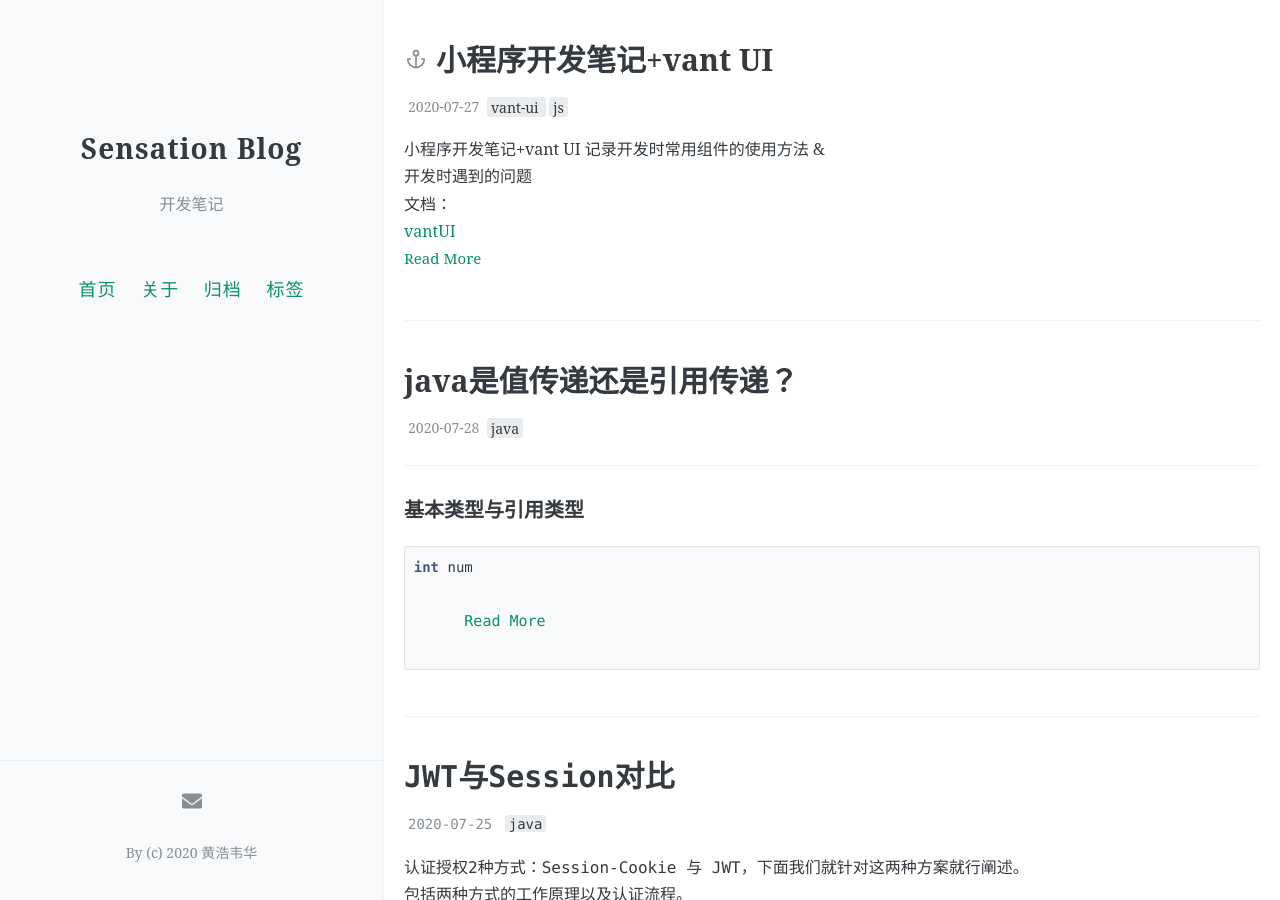
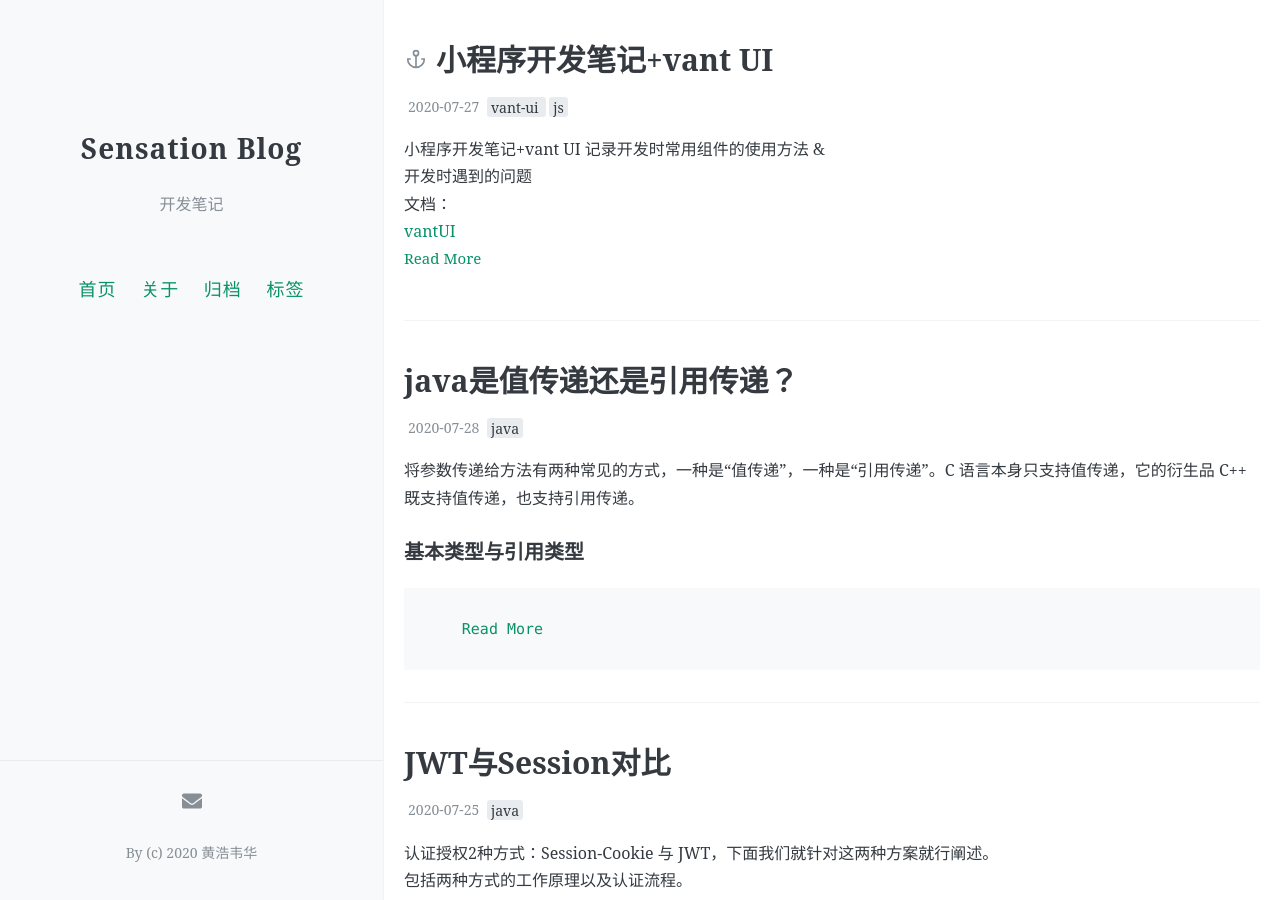
Before and after one commit to SensationG/blog, a Jekyll site: the page built from index.html, in a window 1280 px wide and 900 px high. Built offline with Jekyll 4.4.1, drawn with Linux system fonts in a browser that asks for light colours; the list of posts is cut into pages by our own code; comment, search, counter and statistics services are not loaded.

Commit message:
no message

````diff
--- a/_posts/2020-07-28-javaTransmit.md
+++ b/_posts/2020-07-28-javaTransmit.md
@@ -8,7 +8,7 @@ tags:  [java]
 
 ---
 
-----------------------------------------
+将参数传递给方法有两种常见的方式，一种是“值传递”，一种是“引用传递”。C 语言本身只支持值传递，它的衍生品 C++ 既支持值传递，也支持引用传递。
 
 ### 基本类型与引用类型
 
@@ -32,7 +32,7 @@ str是引用类型，变量中保存的只是实际对象的地址。一般称
 栈的优势是，存取速度比堆要快，仅次于直接位于 CPU 中的寄存器。但缺点是，栈中的数据大小与生存周期必须是确定的。
 堆的优势是可以动态地分配内存大小，生存周期也不必事先告诉编译器，Java 的垃圾回收器会自动收走那些不再使用的数据。但由于要在运行时动态分配内存，存取速度较慢。
 
-### 赋值运算’=‘的区别
+### 赋值运算'='的区别
 
 ```java
 num = 20;
````
